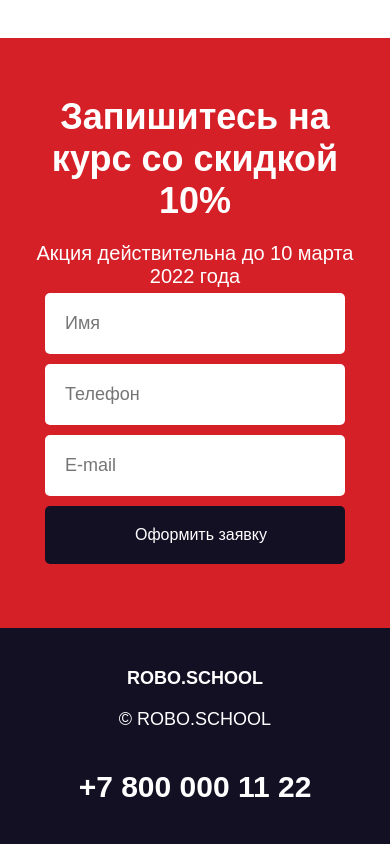
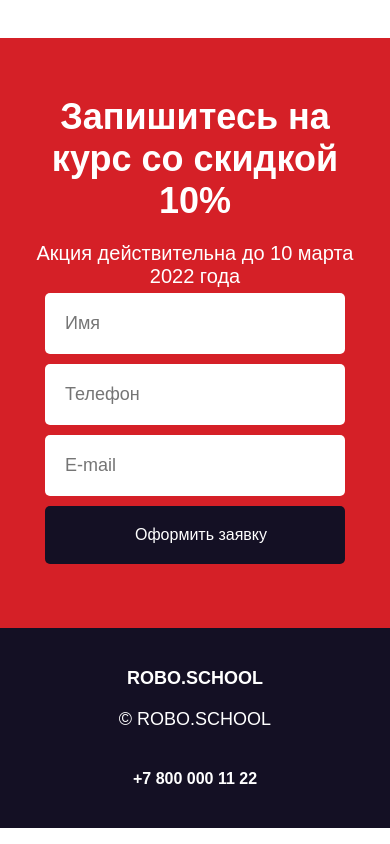
Before and after one commit to m1sha1905/m1sha1905.github.io, a plain HTML site: page robo.school/index.html in a window 390 px wide. Shown: the part 4620-5464 px from the top of the page. Drawn offline with nearby package versions, Linux system fonts and the light colour scheme; a web font is replaced by a local one.

Commit message:
Работа со слайдером
Убрал loop на слайдере, поменял font-size на телефоне в футере.

```diff
--- a/robo.school/css/style.css
+++ b/robo.school/css/style.css
@@ -677,4 +677,7 @@ footer {
     margin-top: 20px;
     margin-bottom: 40px;
   }
+  .footer-tel {
+    font-size: 16px;
+  }
 }
--- a/robo.school/js/script.js
+++ b/robo.school/js/script.js
@@ -7,7 +7,7 @@ new Swiper('.coach-slider', {
   //   el: ".coach-pagination",
   //   type: "progressbar"
   // }
-  loop: true,
+  // loop: true,
 
   slidesPerView: 3.2,
   watchOverFlow: true,
```
